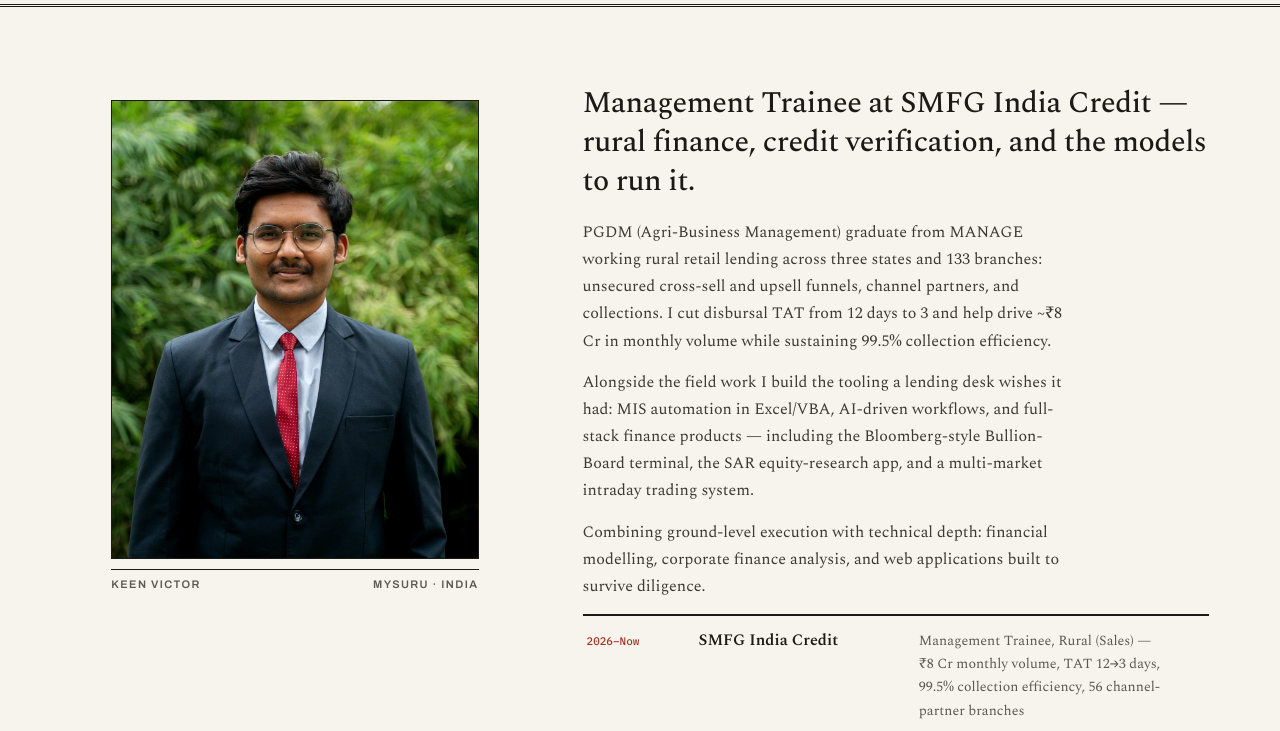
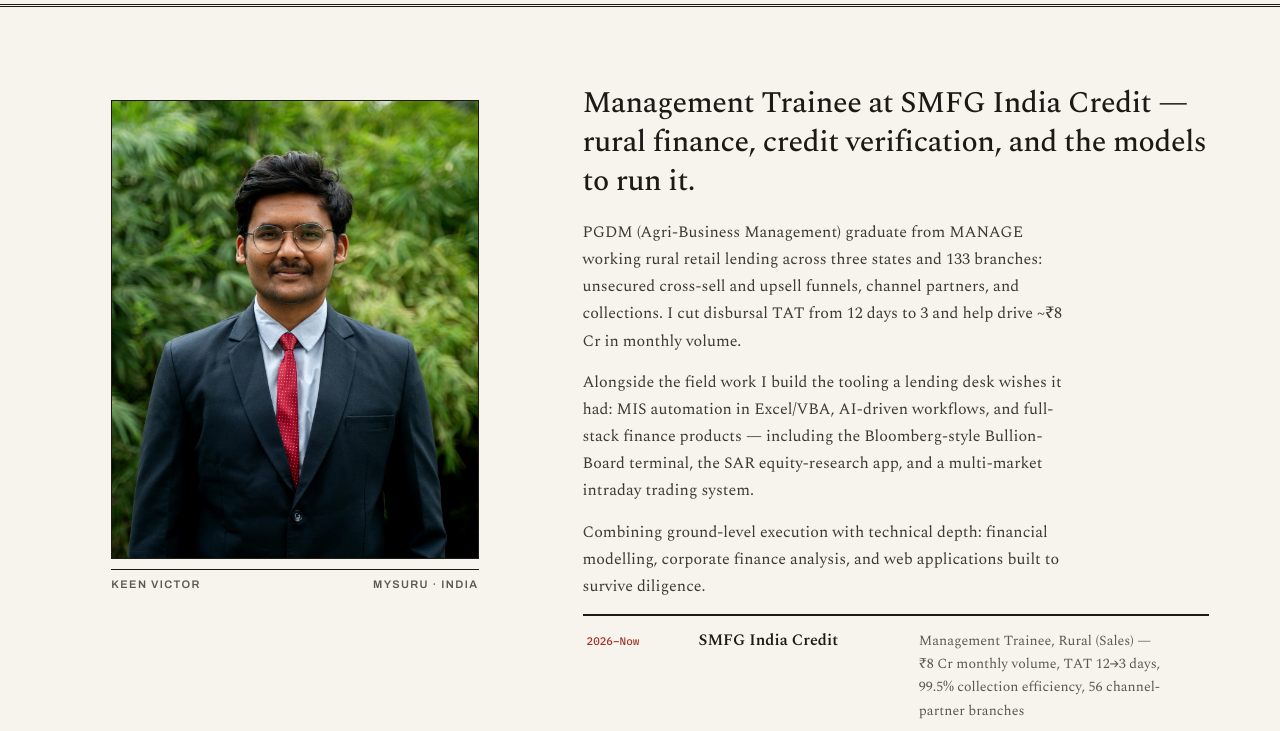
Before and after one commit to keenpromax-art/Personal-Portfolio-, a plain HTML site: page index.html in a window 1280 px wide. Shown: the part 69-800 px from the top of the page. Drawn offline with nearby package versions, Linux system fonts and the light colour scheme.

Commit message:
Drop the collection efficiency figure from the analyst bio

```diff
--- a/index.html
+++ b/index.html
@@ -42,7 +42,7 @@
       <div>
         <p class="analyst-lede">Management Trainee at SMFG India Credit — rural finance, credit verification, and the models to run it.</p>
         <div class="analyst-body">
-          <p>PGDM (Agri-Business Management) graduate from MANAGE working rural retail lending across three states and 133 branches: unsecured cross-sell and upsell funnels, channel partners, and collections. I cut disbursal TAT from 12 days to 3 and help drive ~&#8377;8 Cr in monthly volume while sustaining 99.5% collection efficiency.</p>
+          <p>PGDM (Agri-Business Management) graduate from MANAGE working rural retail lending across three states and 133 branches: unsecured cross-sell and upsell funnels, channel partners, and collections. I cut disbursal TAT from 12 days to 3 and help drive ~&#8377;8 Cr in monthly volume.</p>
           <p>Alongside the field work I build the tooling a lending desk wishes it had: MIS automation in Excel/VBA, AI-driven workflows, and full-stack finance products — including the Bloomberg-style Bullion-Board terminal, the SAR equity-research app, and a multi-market intraday trading system.</p>
           <p>Combining ground-level execution with technical depth: financial modelling, corporate finance analysis, and web applications built to survive diligence.</p>
         </div>
```
